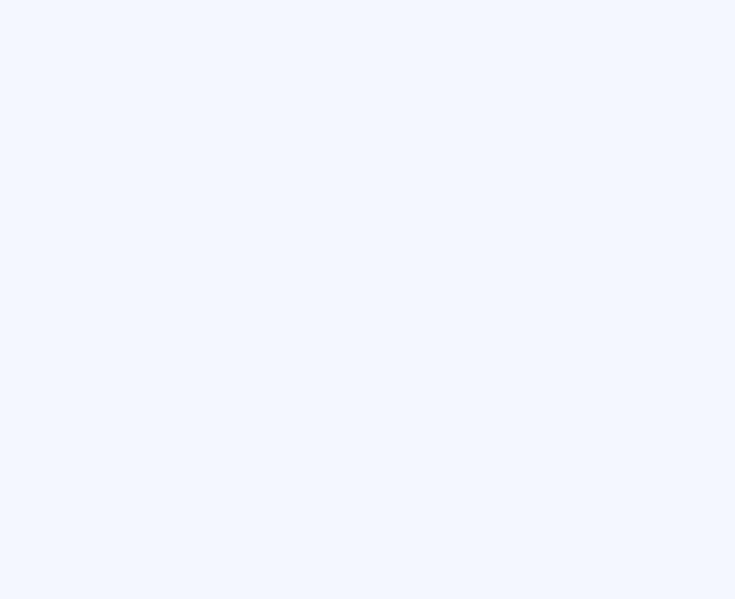
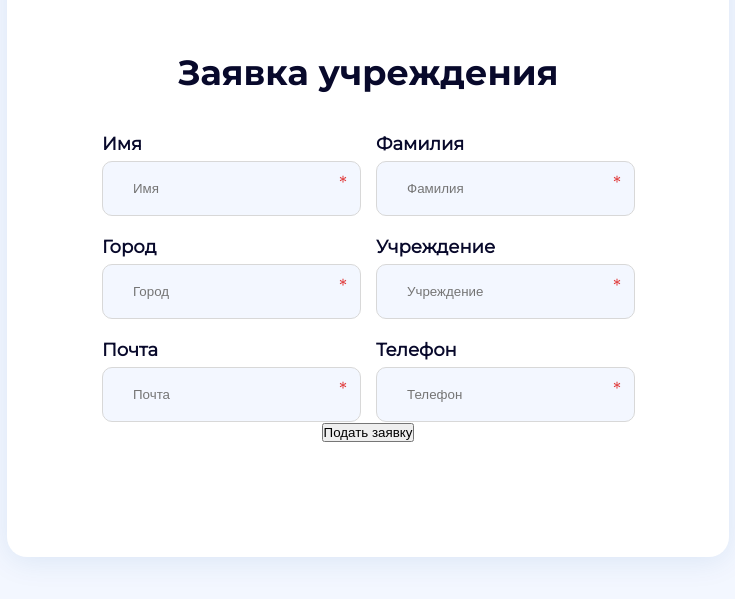
Before and after one commit to ASharksss/ProCountry-v2, a React (Create React App) app in the folder frontend/: page /form/bid in a window 1280 px wide. Before the commit this address had no page. Shown: the part 275-874 px from the top of the page, without its empty margins (272-1007 px from the left). Before the commit the page ends 800 px from the top, so only its background shows below. Built offline with nearby package versions, Linux system fonts and the light colour scheme; a web font is replaced by a local one.

Commit message:
form login and registration, profiles

```diff
--- a/frontend/src/App.js
+++ b/frontend/src/App.js
@@ -18,6 +18,7 @@ import ReviewsPage from "./pages/ReviewsPage/ReviewsPage";
 import LayoutEmptiness from "./pages/Layout/LayoutEmptiness";
 import FormComponent from './components/form/formLogin'
 import FormRegistration from "./components/form/formRegistration";
+import FormBid from "./components/form/formBid";
 
 
 function App() {
@@ -48,6 +49,7 @@ function App() {
           <Route path='/form' element={<LayoutEmptiness/>}>
             <Route path='login' element={<FormComponent form_title={'Вход'}/>}/>
             <Route path='registration' element={<FormRegistration form_title={'Регистрация'}/>}/>
+            <Route path='bid' element={<FormBid form_title={'Заявка учреждения'}/>}/>
           </Route>
         </Routes>
       </div>
--- a/frontend/src/components/form/form.css
+++ b/frontend/src/components/form/form.css
@@ -53,6 +53,7 @@
 .reg_links {
     display: flex;
     margin-top: 19px;
+    margin-bottom: 20px;
     justify-content: center;
     font-size: 18px;
 }
--- /dev/null
+++ b/frontend/src/components/form/formBid.jsx
@@ -0,0 +1,39 @@
+import React from 'react';
+import Input from "../../ui/input/input";
+
+const FormBid = ({form_title}) => {
+  return (
+    <div className='formBid'>
+      <div className="reg_form">
+        <h1 className='form_title'>{form_title}</h1>
+        <div className="row reg_row">
+          <div className="reg_input">
+            <Input size={'small'} input_label={'Имя'} input_placeholder={'Имя'}/>
+          </div>
+          <div className="reg_input">
+            <Input size={'small'} input_label={'Фамилия'} input_placeholder={'Фамилия'}/>
+          </div>
+        </div>
+        <div className="row reg_row">
+          <div className="reg_input">
+            <Input size={'small'} input_label={'Город'} input_placeholder={'Город'}/>
+          </div>
+          <div className="reg_input">
+            <Input size={'small'} input_label={'Учреждение'} input_placeholder={'Учреждение'}/>
+          </div>
+        </div>
+        <div className="row reg_row">
+          <div className="reg_input">
+            <Input size={'small'} input_label={'Почта'} input_placeholder={'Почта'}/>
+          </div>
+          <div className="reg_input">
+            <Input size={'small'} input_label={'Телефон'} input_placeholder={'Телефон'}/>
+          </div>
+        </div>
+        <button>Подать заявку</button>
+      </div>
+    </div>
+  );
+};
+
+export default FormBid;
```
